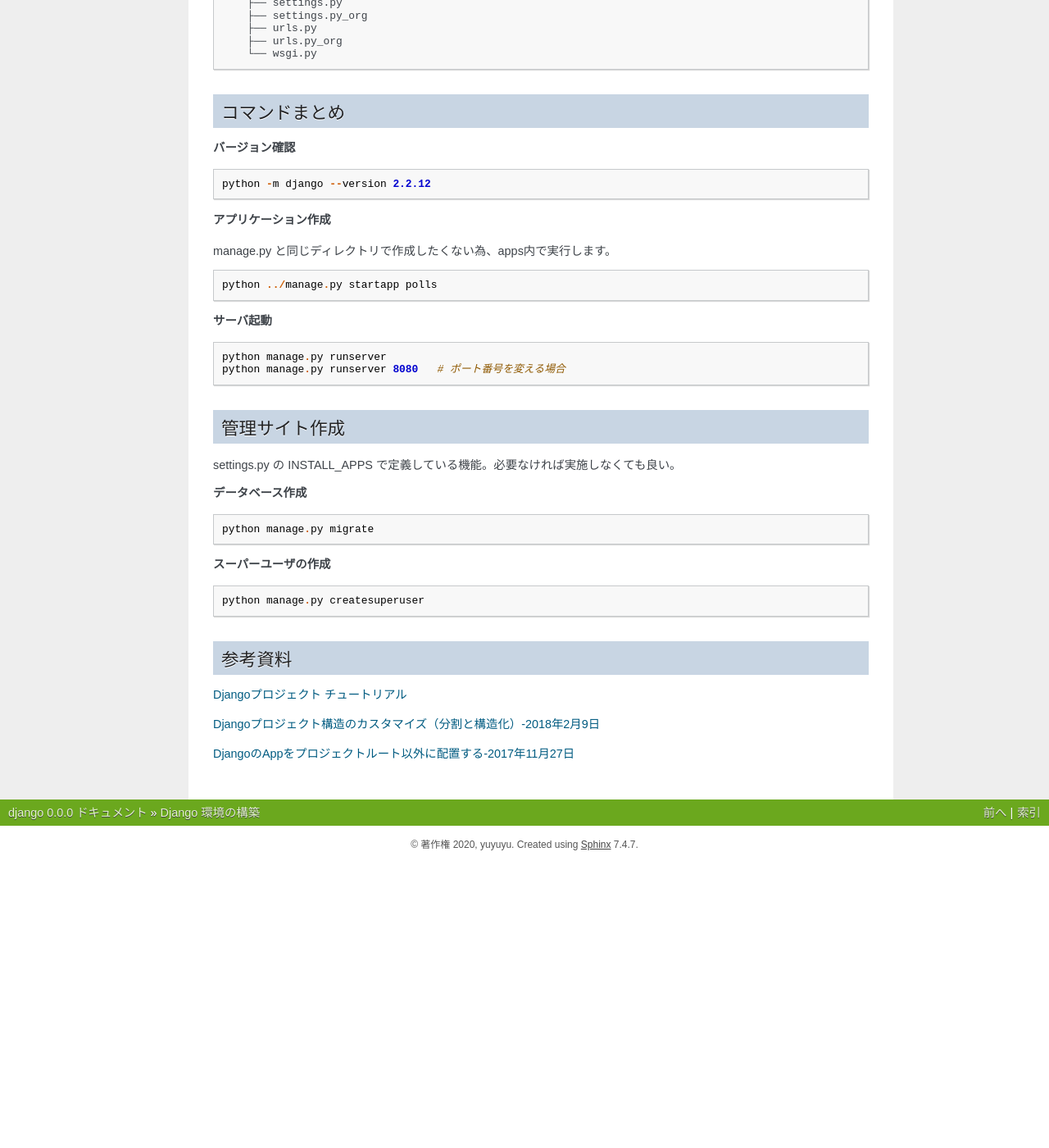
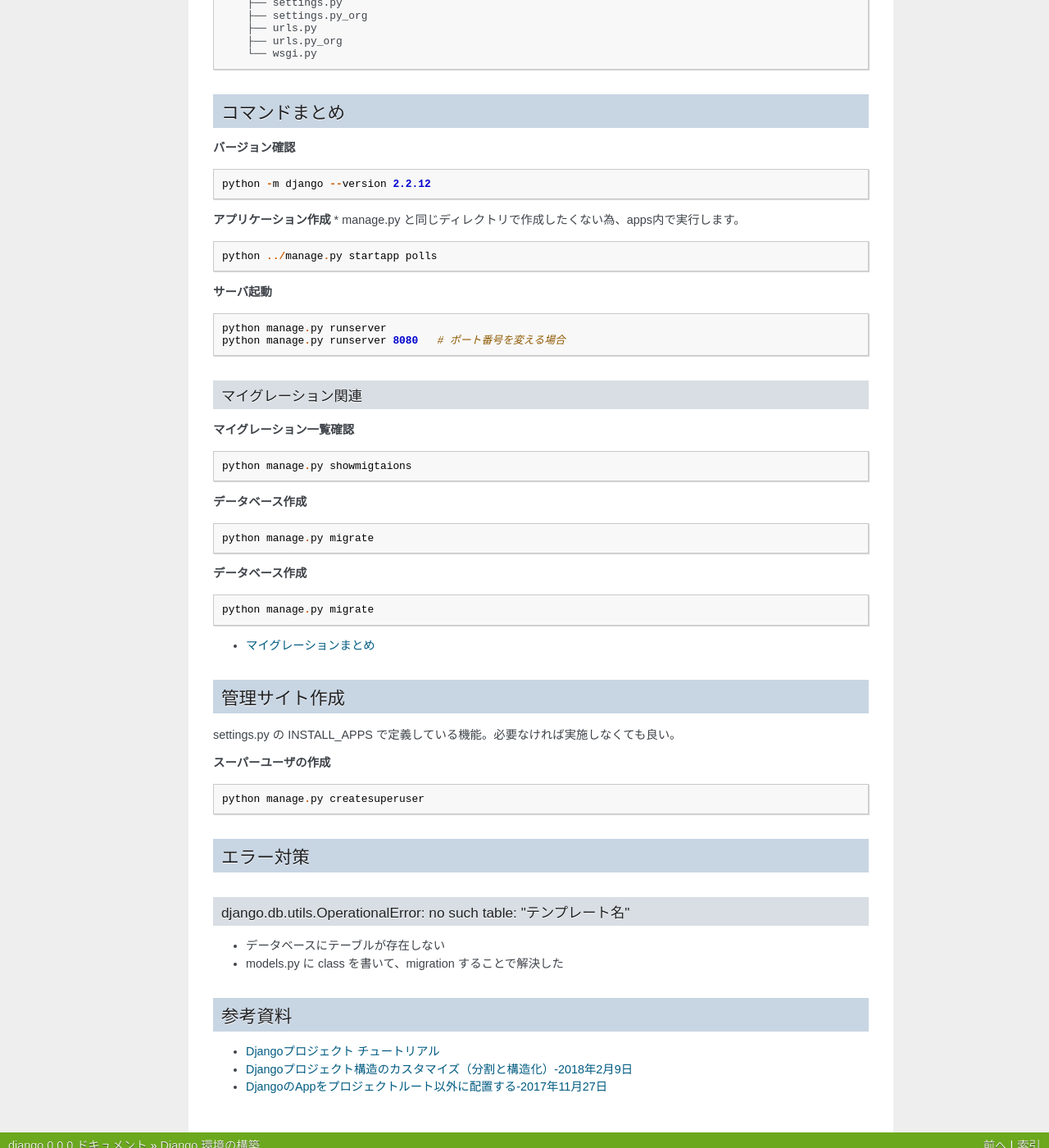
Before and after one commit to yuyuyu0706/sphinx, a Sphinx documentation site: the page built from django/source/work/page01.rst, in a window 1280 px wide and 1400 px high, scrolled down 866 px. Shown: the whole window at 82% size. Built offline with Sphinx 7.4.7, drawn with Linux system fonts in a browser that asks for light colours; pages that are not in the unit, such as notebooks, are missing from menus; before the commit the page ends 1916 px from its top, so only the background shows below that; some of the changed text lies outside the part shown.

Commit message:
auto commit

```diff
--- a/django/source/work/page01.rst
+++ b/django/source/work/page01.rst
@@ -64,45 +64,58 @@ Django 環境の構築
     python -m django --version 2.2.12
 
 **アプリケーション作成**
-
-| manage.py と同じディレクトリで作成したくない為、apps内で実行します。
-
+* manage.py と同じディレクトリで作成したくない為、apps内で実行します。
 ::
 
     python ../manage.py startapp polls
 
 **サーバ起動**
-
 ::
 
     python manage.py runserver
     python manage.py runserver 8080   # ポート番号を変える場合
 
 
+マイグレーション関連
+**************************
+**マイグレーション一覧確認**
+::
+    python manage.py showmigtaions
+
+**データベース作成**
+::
+
+    python manage.py migrate
+
+**データベース作成**
+::
+    python manage.py migrate
+
+* `マイグレーションまとめ <https://qiita.com/okoppe8/items/c9f8372d5ac9a9679396>`_
 
 管理サイト作成
 ===================
 | settings.py の INSTALL_APPS で定義している機能。必要なければ実施しなくても良い。
 
-**データベース作成**
-
-::
-
-    python manage.py migrate
 
 **スーパーユーザの作成**
-
 ::
 
     python manage.py createsuperuser
 
 
+エラー対策
+=======================
+
+django.db.utils.OperationalError: no such table: "テンプレート名"
+***********************************************************************
+* データベースにテーブルが存在しない
+* models.py に class を書いて、migration することで解決した
+
 
 参考資料
 ============
 
-`Djangoプロジェクト チュートリアル <https://docs.djangoproject.com/ja/3.0/intro/tutorial01/>`_
-
-`Djangoプロジェクト構造のカスタマイズ（分割と構造化）-2018年2月9日 <https://qiita.com/aion/items/ca375efac5b90deed382#%E3%82%B3%E3%83%B3%E3%83%95%E3%82%A3%E3%82%B0%E7%B3%BB>`_
-
-`DjangoのAppをプロジェクトルート以外に配置する-2017年11月27日 <https://blog.daisukekonishi.com/post/django-app-some-path/>`_
+* `Djangoプロジェクト チュートリアル <https://docs.djangoproject.com/ja/3.0/intro/tutorial01/>`_
+* `Djangoプロジェクト構造のカスタマイズ（分割と構造化）-2018年2月9日 <https://qiita.com/aion/items/ca375efac5b90deed382#%E3%82%B3%E3%83%B3%E3%83%95%E3%82%A3%E3%82%B0%E7%B3%BB>`_
+* `DjangoのAppをプロジェクトルート以外に配置する-2017年11月27日 <https://blog.daisukekonishi.com/post/django-app-some-path/>`_
```
